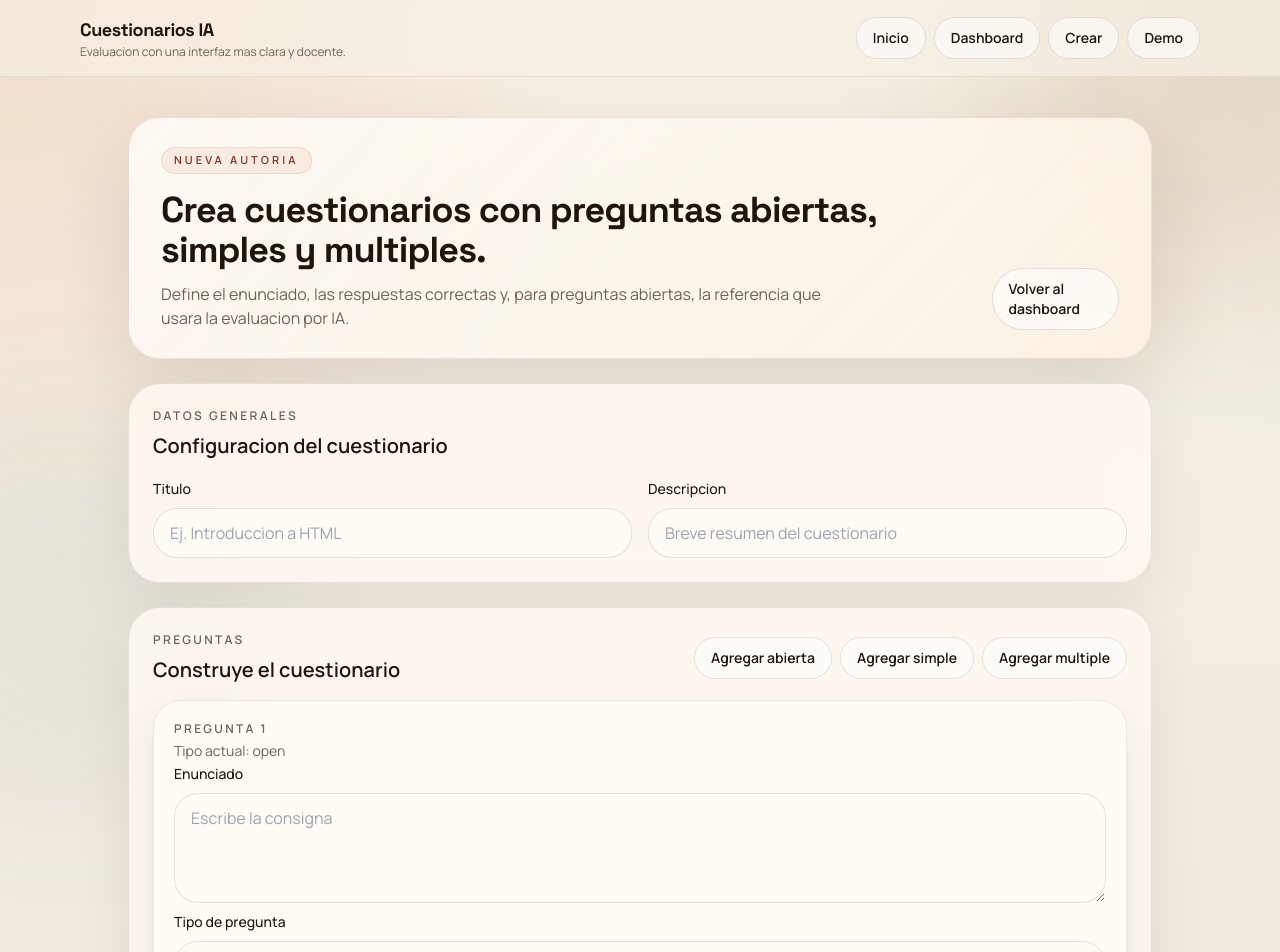
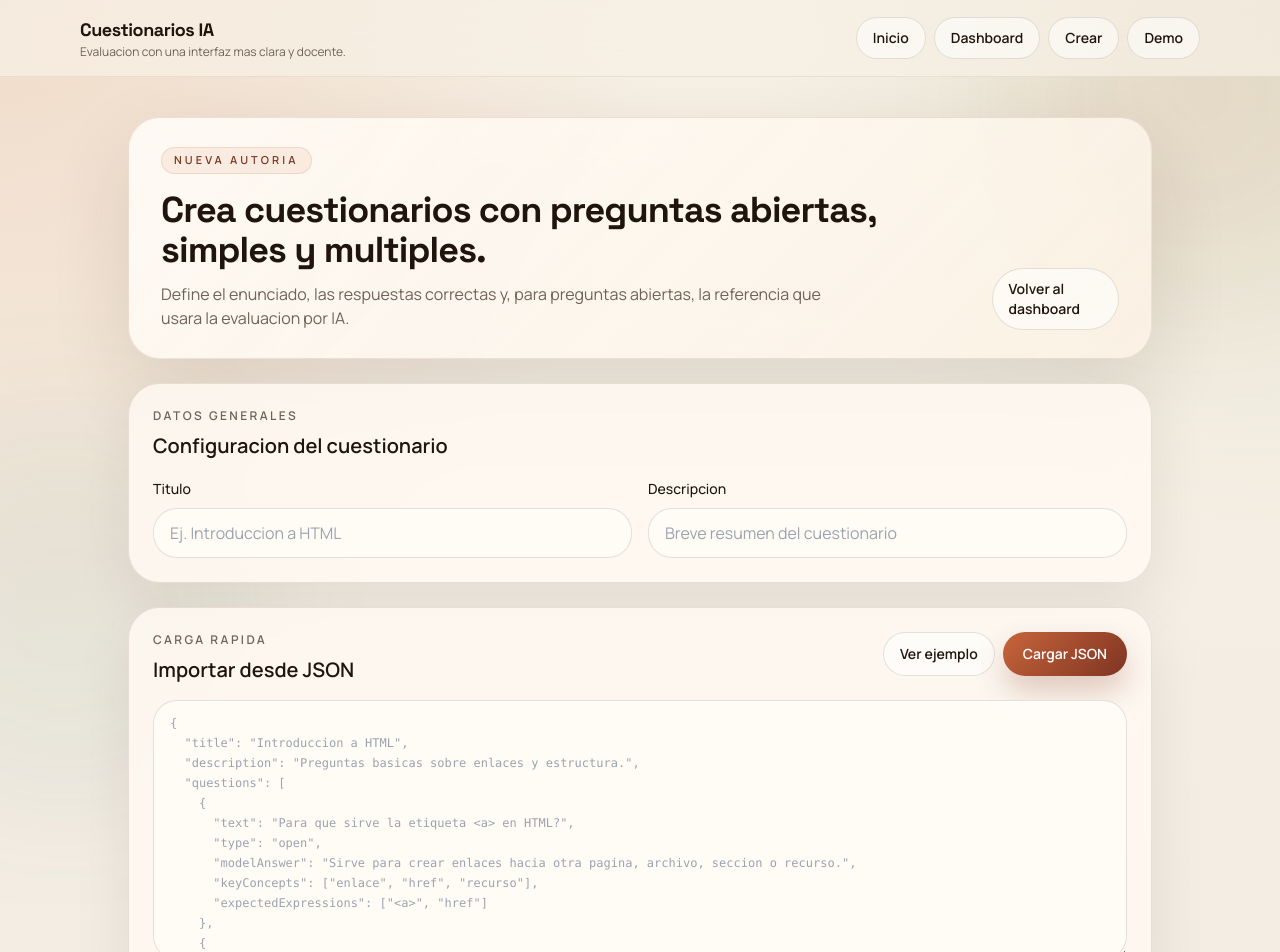
Before and after one commit to EmilianoDelArcoDH/cuestionariosIA, a Next.js app: page /create in a window 1280 px wide. Shown: the top 952 px of the page. Built offline with nearby package versions, Linux system fonts and the light colour scheme.

Commit message:
Add JSON questionnaire import

```diff
--- a/components/questionnaire-editor.tsx
+++ b/components/questionnaire-editor.tsx
@@ -29,6 +29,32 @@ type QuestionnaireEditorProps = {
   initialData?: QuestionnaireEditorData;
 };
 
+const exampleJson = `{
+  "title": "Introduccion a HTML",
+  "description": "Preguntas basicas sobre enlaces y estructura.",
+  "questions": [
+    {
+      "text": "Para que sirve la etiqueta <a> en HTML?",
+      "type": "open",
+      "modelAnswer": "Sirve para crear enlaces hacia otra pagina, archivo, seccion o recurso.",
+      "keyConcepts": ["enlace", "href", "recurso"],
+      "expectedExpressions": ["<a>", "href"]
+    },
+    {
+      "text": "Que atributo define el destino de un enlace?",
+      "type": "single",
+      "options": ["src", "href", "alt"],
+      "correctAnswers": ["href"]
+    },
+    {
+      "text": "Cuales son lenguajes usados en frontend?",
+      "type": "multiple",
+      "options": ["HTML", "CSS", "SQL", "JavaScript"],
+      "correctAnswers": ["HTML", "CSS", "JavaScript"]
+    }
+  ]
+}`;
+
 function createEmptyQuestion(type: QuestionType = 'open'): DraftQuestion {
   return {
     text: '',
@@ -38,6 +64,162 @@ function createEmptyQuestion(type: QuestionType = 'open'): DraftQuestion {
     modelAnswer: '',
     keyConcepts: '',
     expectedExpressions: ''
+  };
+}
+
+function parseListValue(value: unknown): string[] {
+  if (Array.isArray(value)) {
+    return value
+      .map((item) => {
+        if (typeof item === 'string') {
+          return item.trim();
+        }
+
+        if (item && typeof item === 'object') {
+          const record = item as Record<string, unknown>;
+          const text =
+            typeof record.text === 'string'
+              ? record.text
+              : typeof record.value === 'string'
+                ? record.value
+                : typeof record.label === 'string'
+                  ? record.label
+                  : '';
+
+          return text.trim();
+        }
+
+        return String(item).trim();
+      })
+      .filter(Boolean);
+  }
+
+  if (typeof value !== 'string') {
+    return [];
+  }
+
+  const lineItems = value
+    .split(/\r?\n/)
+    .map((item) => item.trim())
+    .filter(Boolean);
+
+  if (lineItems.length > 1) {
+    return lineItems;
+  }
+
+  return value
+    .split(',')
+    .map((item) => item.trim())
+    .filter(Boolean);
+}
+
+function normalizeImportedQuestionnaire(payload: unknown): QuestionnaireEditorData {
+  const record =
+    payload && typeof payload === 'object' ? (payload as Record<string, unknown>) : {};
+  const nextTitle = typeof record.title === 'string' ? record.title.trim() : '';
+  const nextDescription =
+    typeof record.description === 'string' ? record.description.trim() : '';
+  const rawQuestions = Array.isArray(record.questions) ? record.questions : [];
+
+  if (!nextTitle) {
+    throw new Error('El JSON necesita un title.');
+  }
+
+  if (rawQuestions.length === 0) {
+    throw new Error('El JSON necesita al menos una pregunta en questions.');
+  }
+
+  const nextQuestions: DraftQuestion[] = rawQuestions.map((rawQuestion, index) => {
+    const questionRecord =
+      rawQuestion && typeof rawQuestion === 'object'
+        ? (rawQuestion as Record<string, unknown>)
+        : {};
+    const text =
+      typeof questionRecord.text === 'string' ? questionRecord.text.trim() : '';
+    const type = questionRecord.type;
+
+    if (!text) {
+      throw new Error(`La pregunta ${index + 1} no tiene text.`);
+    }
+
+    if (type !== 'open' && type !== 'single' && type !== 'multiple') {
+      throw new Error(`La pregunta ${index + 1} tiene type invalido.`);
+    }
+
+    if (type === 'open') {
+      const openConfig =
+        questionRecord.openConfig && typeof questionRecord.openConfig === 'object'
+          ? (questionRecord.openConfig as Record<string, unknown>)
+          : {};
+      const modelAnswer =
+        typeof questionRecord.modelAnswer === 'string'
+          ? questionRecord.modelAnswer.trim()
+          : typeof openConfig.modelAnswer === 'string'
+            ? openConfig.modelAnswer.trim()
+            : '';
+
+      if (!modelAnswer) {
+        throw new Error(`La pregunta abierta ${index + 1} necesita modelAnswer.`);
+      }
+
+      return {
+        text,
+        type: 'open',
+        options: [],
+        correctAnswers: [],
+        modelAnswer,
+        keyConcepts: parseListValue(
+          questionRecord.keyConcepts ?? openConfig.keyConcepts
+        ).join(', '),
+        expectedExpressions: parseListValue(
+          questionRecord.expectedExpressions ?? openConfig.expectedExpressions
+        ).join(', ')
+      };
+    }
+
+    const choiceConfig =
+      questionRecord.choiceConfig && typeof questionRecord.choiceConfig === 'object'
+        ? (questionRecord.choiceConfig as Record<string, unknown>)
+        : {};
+    const options = parseListValue(questionRecord.options);
+    const correctAnswers = parseListValue(
+      questionRecord.correctAnswers ?? choiceConfig.correctAnswers
+    );
+
+    if (options.length < 2) {
+      throw new Error(`La pregunta ${index + 1} necesita al menos dos opciones.`);
+    }
+
+    if (correctAnswers.length === 0) {
+      throw new Error(`La pregunta ${index + 1} necesita correctAnswers.`);
+    }
+
+    if (type === 'single' && correctAnswers.length !== 1) {
+      throw new Error(`La pregunta simple ${index + 1} debe tener una sola respuesta correcta.`);
+    }
+
+    const invalidCorrect = correctAnswers.find((answer) => !options.includes(answer));
+    if (invalidCorrect) {
+      throw new Error(
+        `La respuesta correcta "${invalidCorrect}" de la pregunta ${index + 1} no existe entre las opciones.`
+      );
+    }
+
+    return {
+      text,
+      type,
+      options,
+      correctAnswers,
+      modelAnswer: '',
+      keyConcepts: '',
+      expectedExpressions: ''
+    };
+  });
+
+  return {
+    title: nextTitle,
+    description: nextDescription,
+    questions: nextQuestions
   };
 }
 
@@ -71,6 +253,8 @@ export function QuestionnaireEditor({
       ? initialData.questions.map(mapIncomingQuestion)
       : [createEmptyQuestion()]
   );
+  const [jsonInput, setJsonInput] = useState('');
+  const [jsonMessage, setJsonMessage] = useState('');
   const [loading, setLoading] = useState(false);
   const [deleting, setDeleting] = useState(false);
   const [error, setError] = useState('');
@@ -193,6 +377,28 @@ export function QuestionnaireEditor({
         };
       })
     );
+  }
+
+  function loadJsonIntoForm() {
+    setError('');
+    setJsonMessage('');
+
+    try {
+      const payload = JSON.parse(jsonInput);
+      const imported = normalizeImportedQuestionnaire(payload);
+
+      setTitle(imported.title);
+      setDescription(imported.description);
+      setQuestions(imported.questions);
+      setJsonMessage(`JSON cargado: ${imported.questions.length} preguntas listas para revisar.`);
+    } catch (jsonError) {
+      setJsonMessage('');
+      setError(
+        jsonError instanceof Error
+          ? jsonError.message
+          : 'No se pudo interpretar el JSON.'
+      );
+    }
   }
 
   async function handleSubmit(event: React.FormEvent<HTMLFormElement>) {
@@ -356,6 +562,50 @@ export function QuestionnaireEditor({
                 />
               </label>
             </div>
+          </section>
+
+          <section className="glass-panel rounded-[2rem] p-6 space-y-4">
+            <div className="flex flex-col gap-3 md:flex-row md:items-start md:justify-between">
+              <div>
+                <p className="text-xs font-semibold uppercase tracking-[0.2em] text-[var(--muted)]">
+                  Carga rapida
+                </p>
+                <h2 className="mt-2 text-xl font-semibold text-[var(--ink)]">
+                  Importar desde JSON
+                </h2>
+              </div>
+              <div className="flex flex-wrap gap-2">
+                <button
+                  type="button"
+                  className="ghost-button"
+                  onClick={() => setJsonInput(exampleJson)}
+                >
+                  Ver ejemplo
+                </button>
+                <button
+                  type="button"
+                  className="warm-button"
+                  onClick={loadJsonIntoForm}
+                  disabled={!jsonInput.trim()}
+                >
+                  Cargar JSON
+                </button>
+              </div>
+            </div>
+
+            <textarea
+              className="field-shell min-h-[260px] font-mono text-xs leading-5"
+              value={jsonInput}
+              onChange={(event) => setJsonInput(event.target.value)}
+              placeholder={exampleJson}
+              spellCheck={false}
+            />
+
+            {jsonMessage && (
+              <p className="rounded-3xl border border-emerald-200 bg-emerald-50 px-4 py-3 text-sm text-emerald-700">
+                {jsonMessage}
+              </p>
+            )}
           </section>
 
           <section className="glass-panel rounded-[2rem] p-6 space-y-4">
```
